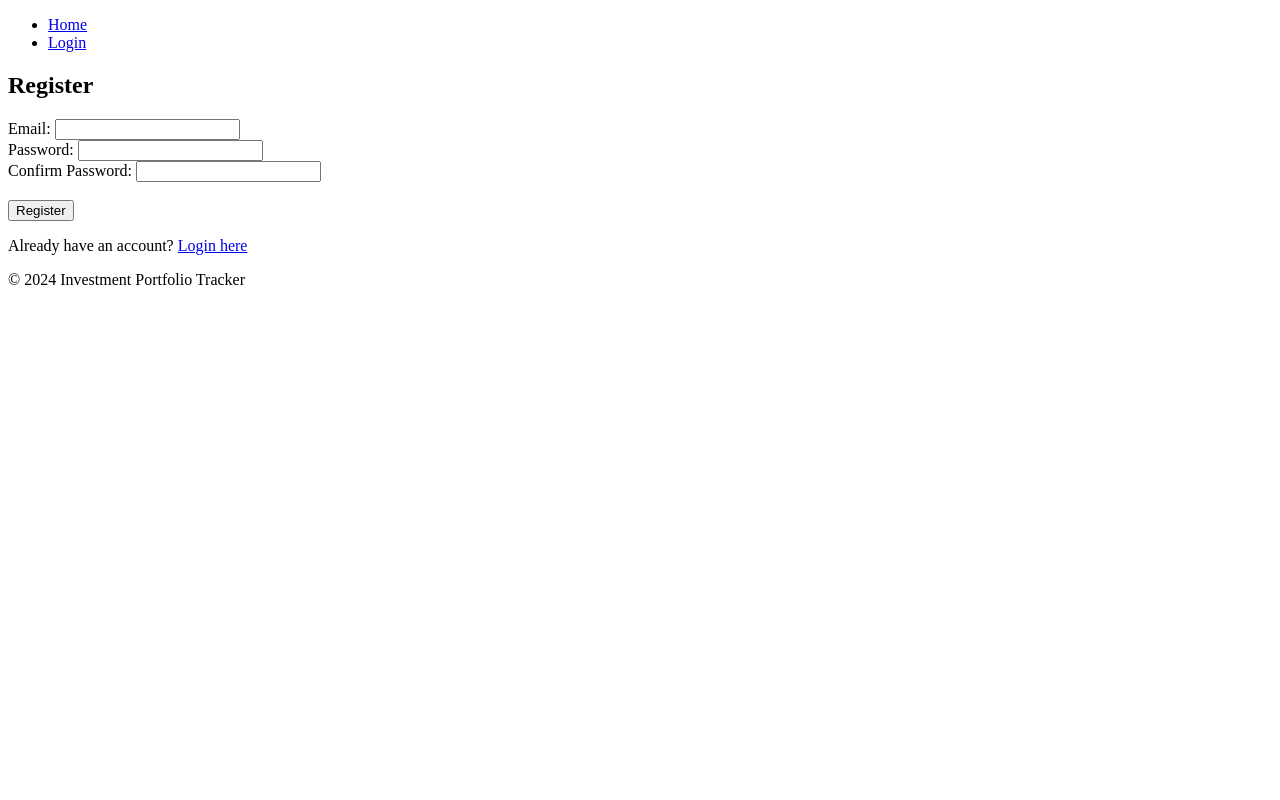
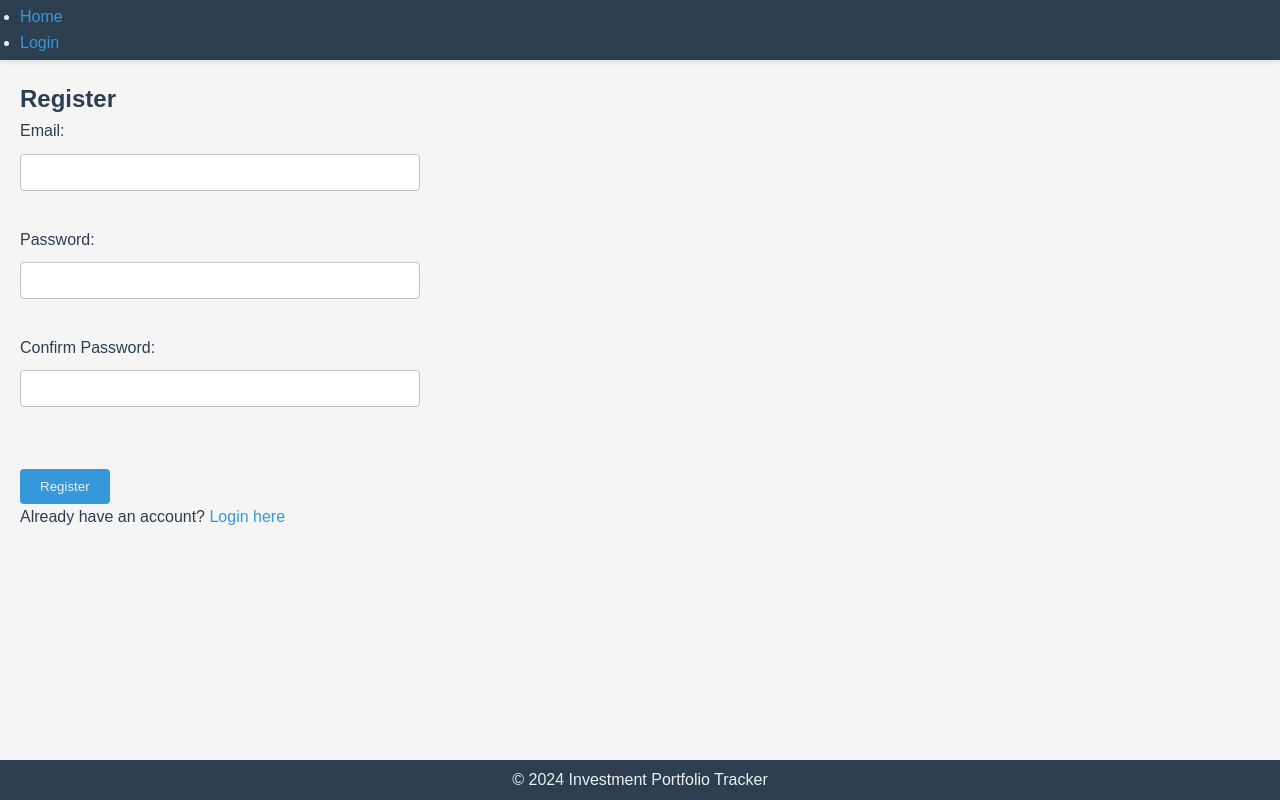
Before and after one commit to irakliskhirtladze/Investment-portfolio-tracker, a Django app: page /register/ in a window 1280 px wide. Run offline with Django 5.2, Linux system fonts and the light colour scheme.

Commit message:
added some CSS in base.css

```diff
--- a/static/css/base.css
+++ b/static/css/base.css
@@ -0,0 +1,181 @@
+/* Base CSS */
+
+:root {
+    --primary-color: #2C3E50;
+    --secondary-color: #ECF0F1;
+    --text-color: #2C3E50;
+    --background-color: #F5F5F5;
+    --header-height: 60px;
+    --footer-height: 40px;
+    --border-radius: 4px;
+    --transition-time: 0.3s;
+    --link-color: #3498DB;
+    --button-bg-color: #3498DB;
+    --button-hover-bg-color: #2980B9;
+    --input-border-color: #BDC3C7;
+}
+
+* {
+    margin: 0;
+    padding: 0;
+    box-sizing: border-box;
+    font-family: 'Arial', sans-serif;
+}
+
+/* Body */
+body {
+    background-color: var(--background-color);
+    color: var(--text-color);
+    line-height: 1.6;
+}
+
+/* Header */
+header {
+    background-color: var(--primary-color);
+    color: var(--secondary-color);
+    height: var(--header-height);
+    display: flex;
+    align-items: center;
+    justify-content: space-between;
+    padding: 0 20px;
+    position: fixed;
+    width: 100%;
+    top: 0;
+    z-index: 1000;
+    box-shadow: 0 2px 5px rgba(0, 0, 0, 0.1);
+}
+
+header .logo {
+    font-size: 1.5rem;
+    font-weight: bold;
+}
+
+header nav {
+    display: flex;
+    gap: 15px;
+}
+
+header nav a {
+    color: var(--secondary-color);
+    text-decoration: none;
+    padding: 10px 15px;
+    border-radius: var(--border-radius);
+    transition: background-color var(--transition-time);
+}
+
+header nav a:hover {
+    background-color: rgba(255, 255, 255, 0.1);
+}
+
+/* Main Content */
+main {
+    margin-top: var(--header-height);
+    padding: 20px;
+}
+
+/* Footer */
+footer {
+    background-color: var(--primary-color);
+    color: var(--secondary-color);
+    height: var(--footer-height);
+    display: flex;
+    align-items: center;
+    justify-content: center;
+    position: fixed;
+    width: 100%;
+    bottom: 0;
+    z-index: 1000;
+}
+
+/* Links */
+a {
+    color: var(--link-color);
+    text-decoration: none;
+    transition: color var(--transition-time);
+}
+
+a:hover {
+    color: var(--button-hover-bg-color);
+}
+
+/* Input Fields */
+input[type="text"], input[type="email"], input[type="password"], textarea, select {
+    width: 100%;
+    max-width: 400px;
+    padding: 10px;
+    margin: 10px 0;
+    border: 1px solid var(--input-border-color);
+    border-radius: var(--border-radius);
+    transition: border-color var(--transition-time);
+}
+
+input[type="text"]:focus, input[type="email"]:focus, input[type="password"]:focus, textarea:focus, select:focus {
+    border-color: var(--primary-color);
+    outline: none;
+}
+
+/* Buttons */
+button {
+    background-color: var(--button-bg-color);
+    color: var(--secondary-color);
+    padding: 10px 20px;
+    border: none;
+    border-radius: var(--border-radius);
+    cursor: pointer;
+    transition: background-color var(--transition-time);
+}
+
+button:hover {
+    background-color: var(--button-hover-bg-color);
+}
+
+/* Cards */
+.card {
+    background-color: var(--secondary-color);
+    padding: 20px;
+    border-radius: var(--border-radius);
+    box-shadow: 0 2px 5px rgba(0, 0, 0, 0.1);
+    margin: 20px 0;
+}
+
+/* Form */
+form {
+    display: flex;
+    flex-direction: column;
+    align-items: flex-start;
+}
+
+/* Table */
+table {
+    width: 100%;
+    border-collapse: collapse;
+    margin: 20px 0;
+}
+
+table th, table td {
+    padding: 10px;
+    border: 1px solid var(--input-border-color);
+    text-align: left;
+}
+
+table th {
+    background-color: var(--primary-color);
+    color: var(--secondary-color);
+}
+
+/* Utility Classes */
+.text-center {
+    text-align: center;
+}
+
+.mt-20 {
+    margin-top: 20px;
+}
+
+.mb-20 {
+    margin-bottom: 20px;
+}
+
+.p-20 {
+    padding: 20px;
+}
--- a/web/templates/web/base.html
+++ b/web/templates/web/base.html
@@ -12,7 +12,7 @@
 <body>
     <header>
         {% block header %}
-        <nav>
+
             <ul>
                 {% if not is_homepage and not is_activation_page %}
                 <li><a href="{% url 'index' %}">Home</a></li>
@@ -28,7 +28,7 @@
                     <li><a href="{% url 'web_logout' %}">Logout</a></li>
                 {% endif %}
             </ul>
-        </nav>
+
         {% endblock %}
     </header>
 
```
